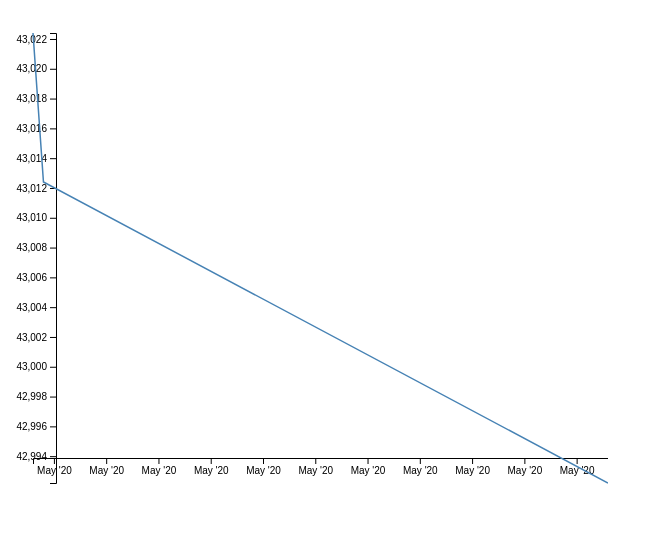
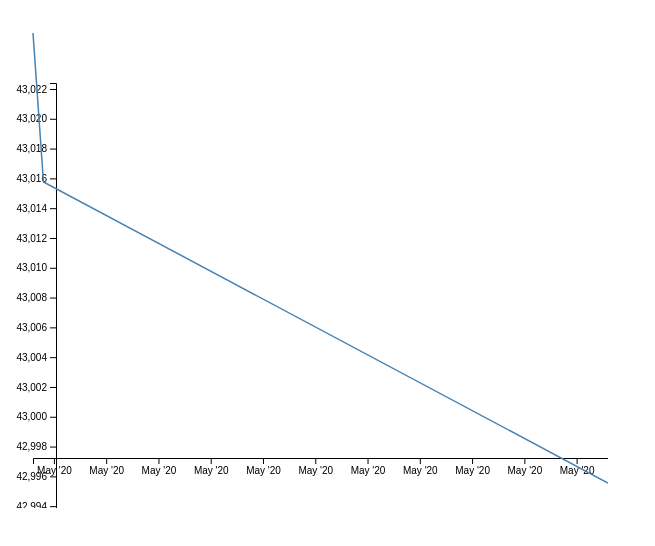
Before and after one commit to rafasj6/lactationPrediction, a plain HTML site: page index.html in a window 1280 px wide. Shown: the whole page, without its empty margins (0-655 px from the left). Drawn offline with nearby package versions, Linux system fonts and the light colour scheme.

Commit message:
fixed .csv

```diff
--- a/index.html
+++ b/index.html
@@ -29,7 +29,7 @@
                         .tickFormat("")
                     annotations.append("g")
                         .attr("class", "y axis")
-                        .attr("transform","translate("+(margin-2)+","+0+")")
+                        .attr("transform","translate("+(margin-2)+","+margin+")")
                         .call(leftAxis)
 
                     // X axis (from class notes)
```
